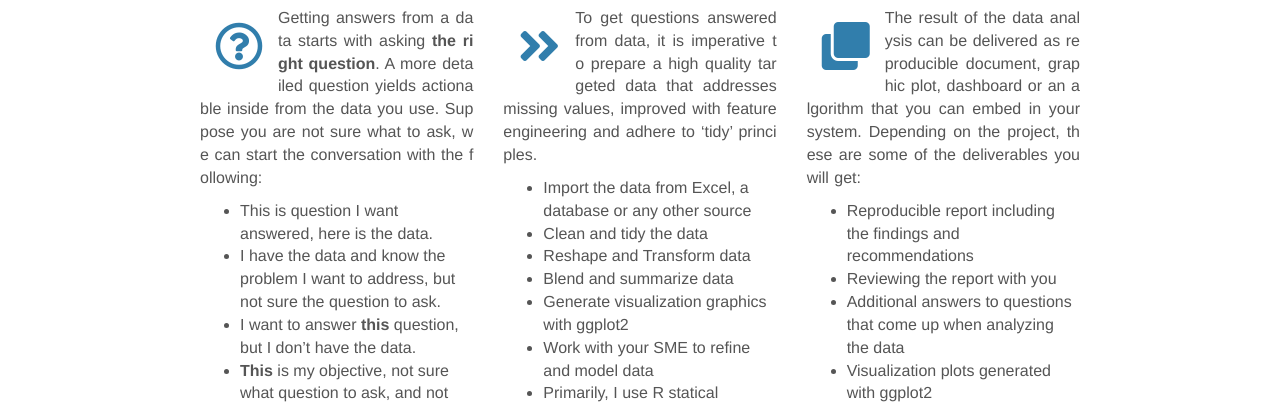
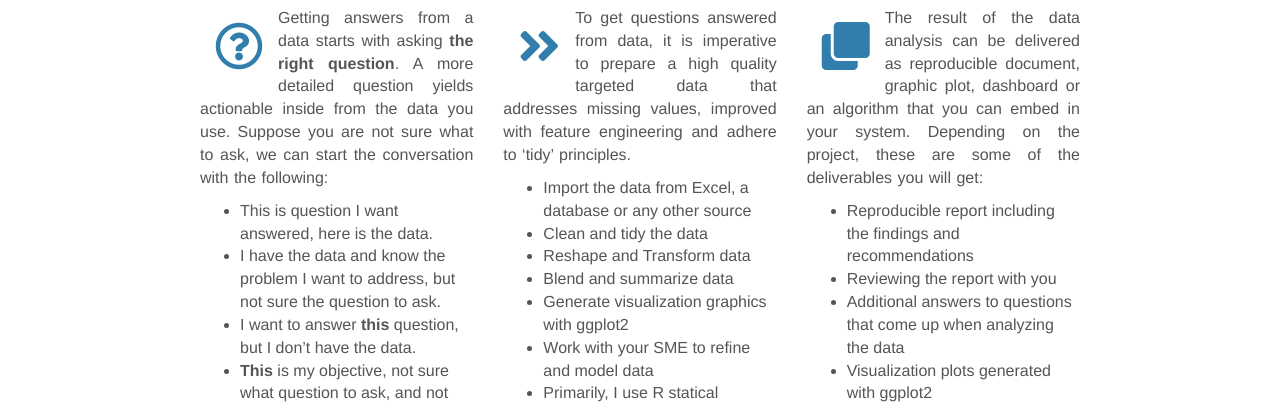
Before and after one commit to abiyug/Test123, a plain HTML site: page index.html in a window 1280 px wide. Shown: the part 679-1081 px from the top of the page. Drawn offline with nearby package versions, Linux system fonts and the light colour scheme; some packages are replaced by stand-ins of ours.

Commit message:
Changed the paragraph css word-break to 'normal' to keep words together.

```diff
--- a/index.html
+++ b/index.html
@@ -358,6 +358,7 @@ p {
   }
 div.col-md-4 {
   text-align: justify;
+  text-justify: inter-character;
 }
 .list {
     text-align: left;
@@ -373,7 +374,7 @@ div.col-md-4 {
 <img src="fig/profile_2.png" width="40%" style="display: block; margin: auto;" />
 <p style="text-align: center; "><strong>Abiyu Giday</strong><p>
 <p style="text-align: center; font-size: 95%%">Data Science<br>Consultant and Trainer<p>
-<p style="text-align: center; font-size: 80%"><strong> email: abiyu.giday@datarecode.com<br />Tel: 703 459 0943 </strong> <p>
+<p style="text-align: center; font-size: 80%"><strong> email: abiyu.giday@datarecode.com<br/>Tel: 703 459 0943 </strong> <p>
   </div>
   <div class = "col-md-8">
 <img src="fig/slider/test_10.gif" width="100%" height="100%" style="display: block; margin: auto 0 auto auto;" />
@@ -392,7 +393,7 @@ Turn your data to value | Make data driven Decisions
 <b>Where to start</b>
 </h4>
 <i class="far fa-question-circle fa-3x"></i>
-<p>
+<p style="text-align:justify;word-break: normal;">
 Getting answers from a data starts with asking <strong>the right question</strong>. A more detailed question yields actionable inside from the data you use. Suppose you are not sure what to ask, we can start the conversation with the following:
 </p>
 <ul class="list">
@@ -417,7 +418,7 @@ I want to build interactive geospatial maps and blend it with this data<br />
 <b>How it works</b>
 </h4>
 <i class="fas fa-angle-double-right fa-3x "></i>
-<p>
+<p style="text-align:justify;word-break: normal;">
 To get questions answered from data, it is imperative to prepare a high quality targeted data that addresses missing values, improved with feature engineering and adhere to ‘tidy’ principles.
 </p>
 <ul class="list">
@@ -449,7 +450,7 @@ Primarily, I use R statical pogromming language and tidyverse principles<br />
 <b>What I deliver to you</b>
 </h4>
 <i class="fas as fa-clone fa-3x"></i>
-<p>
+<p style="text-align:justify;word-break: normal;">
 The result of the data analysis can be delivered as reproducible document, graphic plot, dashboard or an algorithm that you can embed in your system. Depending on the project, these are some of the deliverables you will get:
 </p>
 <ul class="list" >
```
